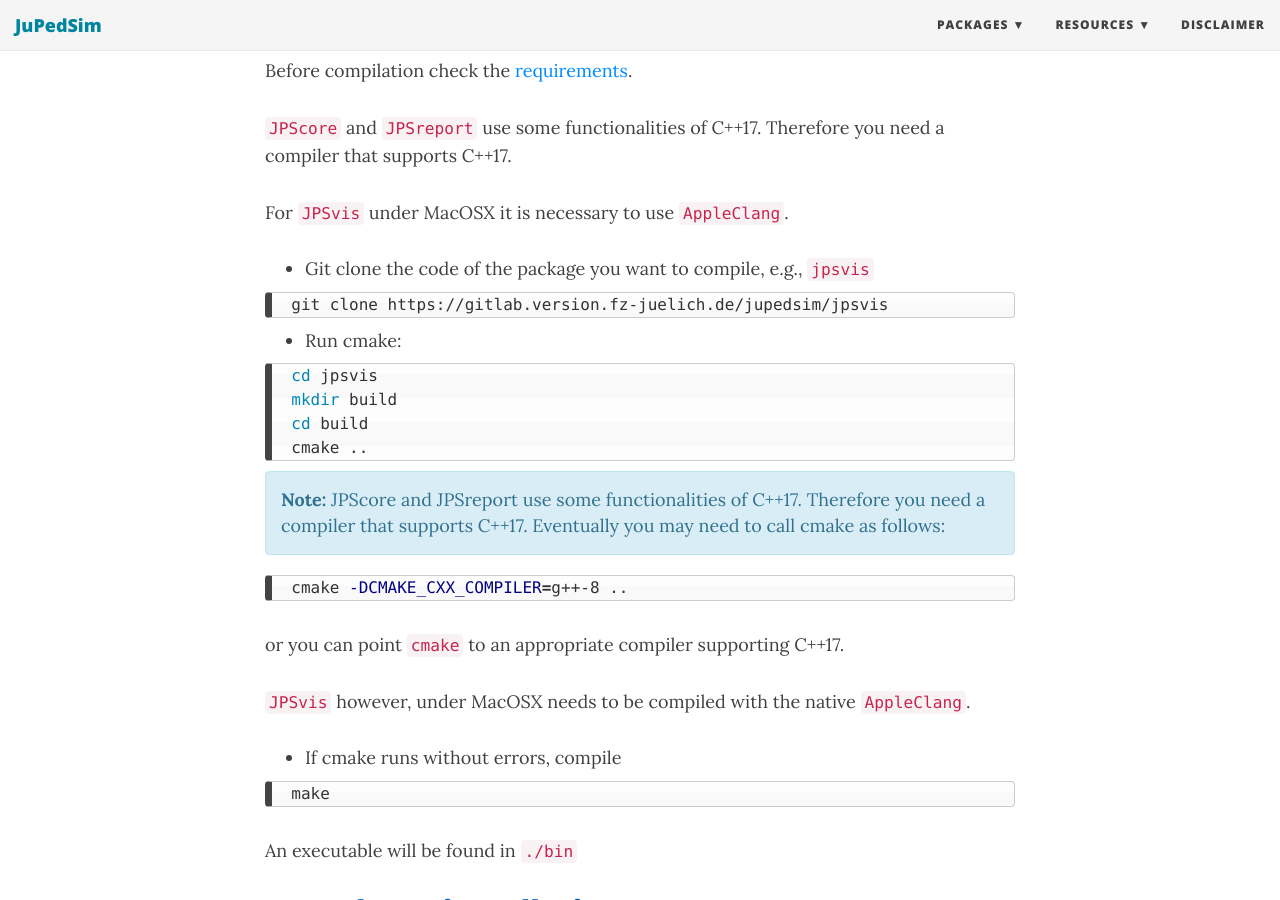
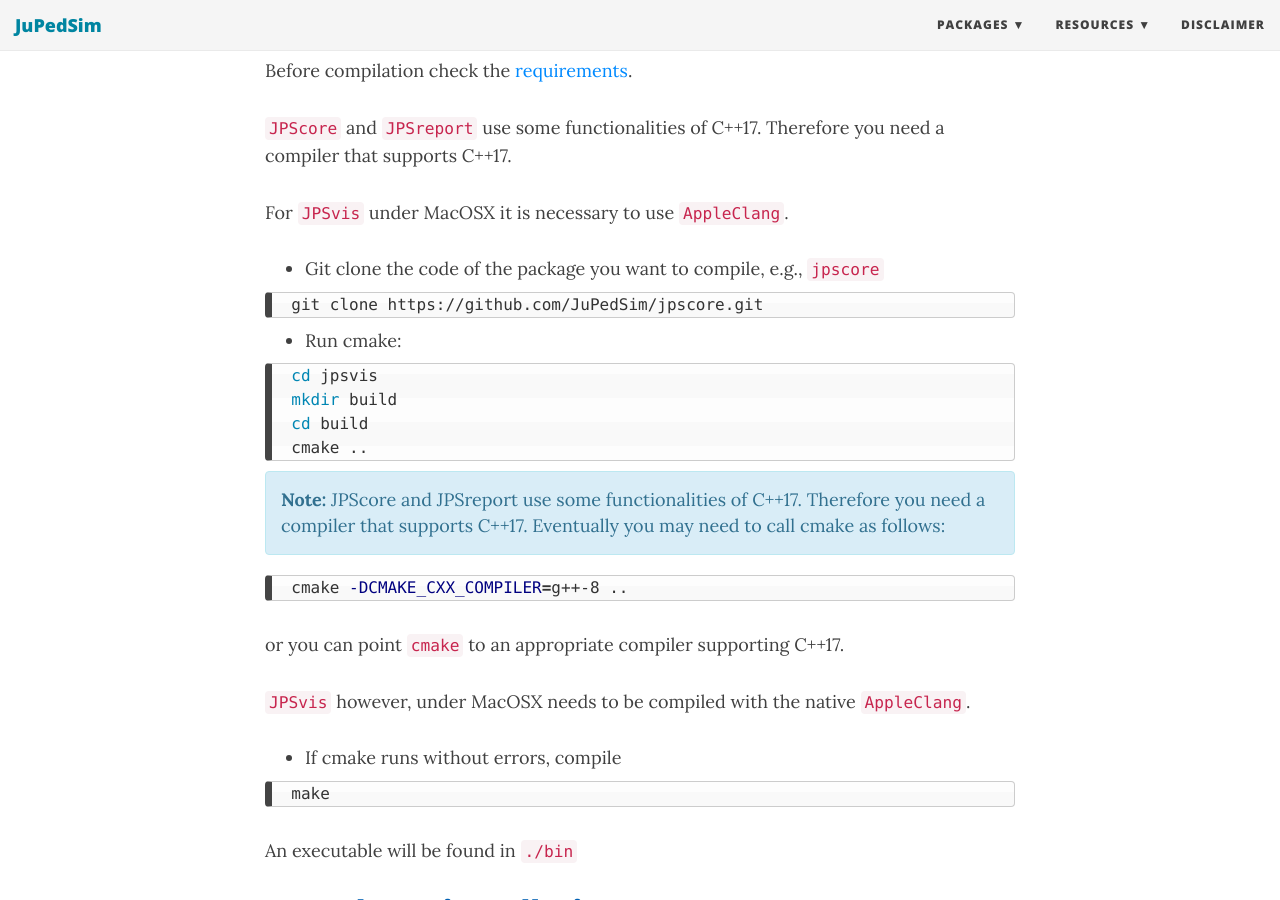
Before and after one commit to gjaeger/JuPedSim.github.io, a Jekyll site: the page built from _posts/2016-11-02-QuickStart.md, in a window 1280 px wide and 900 px high, scrolled down 436 px. Built offline with Jekyll 4.4.1, drawn with Linux system fonts in a browser that asks for light colours; nearby versions of some CDN libraries.

Commit message:
QuickStart, update URL for git clone

````diff
--- a/_posts/2016-11-02-QuickStart.md
+++ b/_posts/2016-11-02-QuickStart.md
@@ -18,10 +19,10 @@ Therefore you need a compiler that supports C++17.
 
 For `JPSvis` under MacOSX it is necessary to use `AppleClang`.
 
-- Git clone the code of the package you want to compile, e.g., `jpsvis`
+- Git clone the code of the package you want to compile, e.g., `jpscore`
 
  ```shell
-  git clone https://gitlab.version.fz-juelich.de/jupedsim/jpsvis
+  git clone https://github.com/JuPedSim/jpscore.git
  ```
 - Run cmake:
 
````
Also changed, not shown: other parts of _posts/2016-11-02-QuickStart.md (+1 -0 lines).
